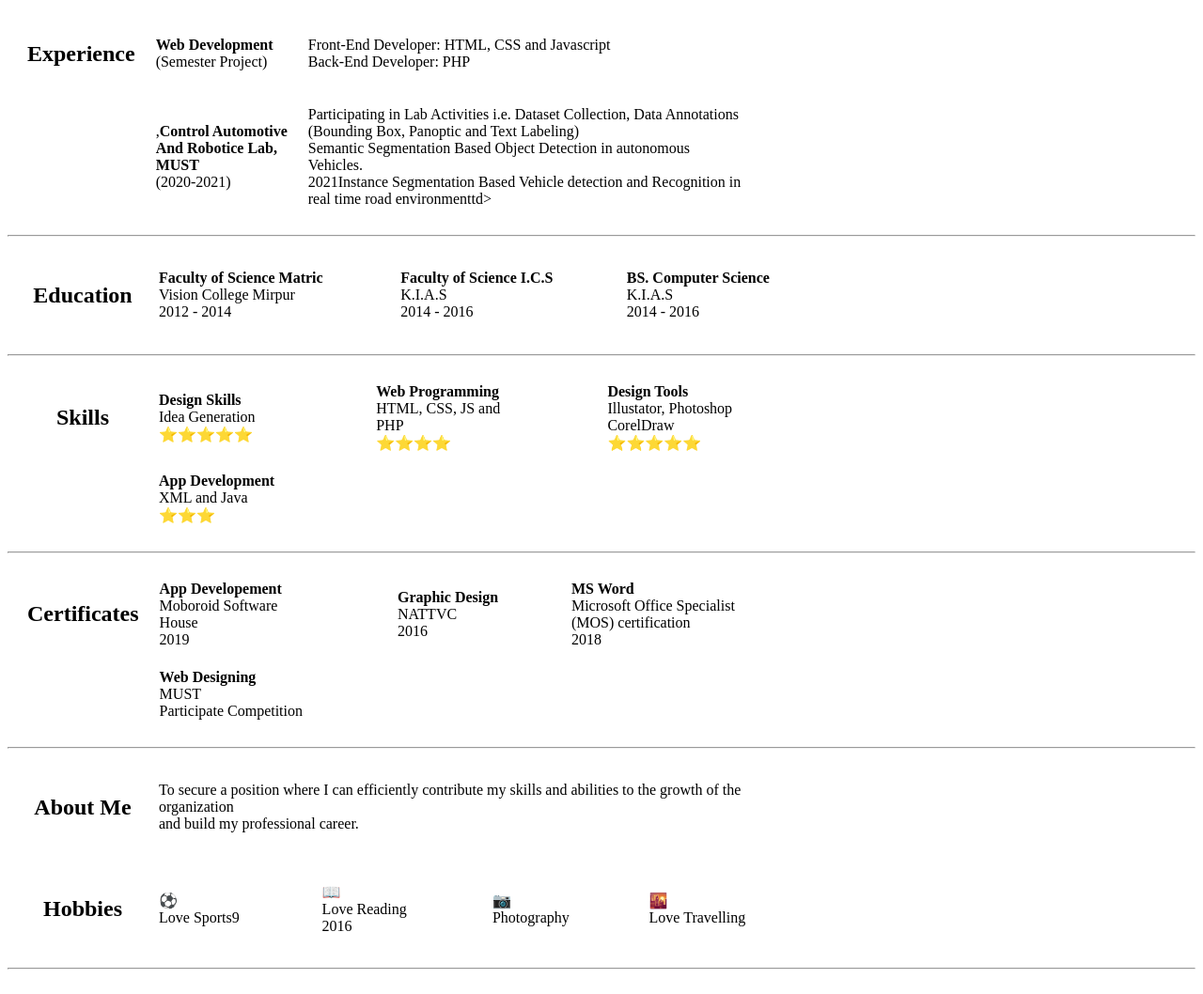
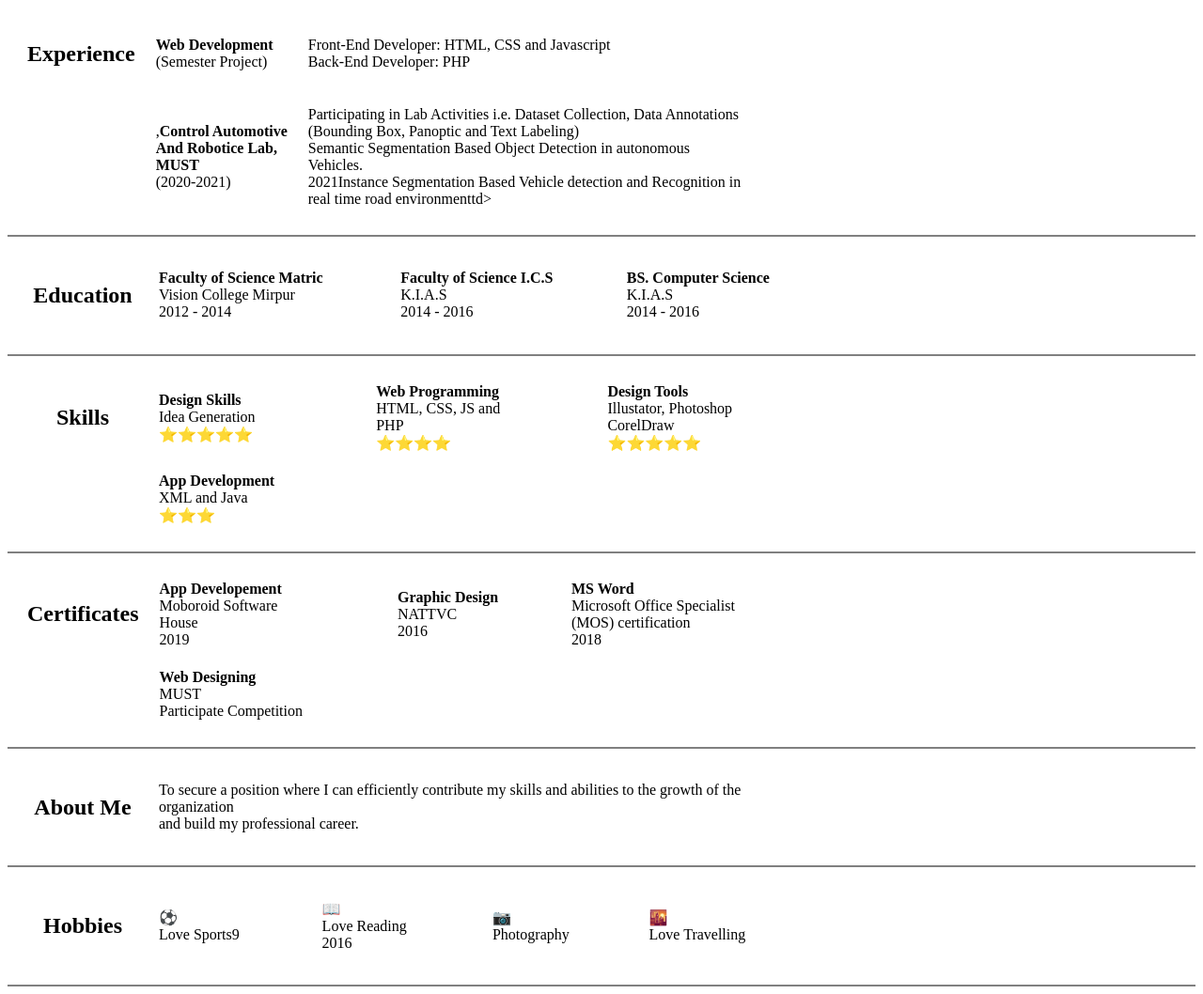
Before and after one commit to chhamzarashid/CV, a plain HTML site: page index.html in a window 1280 px wide. Shown: the part 259-1317 px from the top of the page at 94% size. Drawn offline with Linux system fonts and the light colour scheme.

Commit message:
Changes hr

```diff
--- a/index.html
+++ b/index.html
@@ -56,9 +56,8 @@
         </tr>
       </tbody>
     </table>
-
-  </div>
- <hr>
+    </div>
+<hr noshade>
   <div class="Education" >
     <table cellspacing="20"  width="70%" >
       <tbody>
@@ -71,10 +70,11 @@
           <td><strong>BS. Computer Science</strong> <br>K.I.A.S <br>2014 - 2016</td>
 
         </tr>
-  </div>
+
   </tbody>
   </table>
-<hr>
+  </div>
+<hr noshade>
 <div class="Skill" >
   <table cellspacing="20"  width="70%" >
     <tbody >
@@ -93,10 +93,11 @@
         </th>
         <td><strong>App Development</strong> <br>XML and Java <br> ⭐⭐⭐ </td>
       </tr>
-</div>
+
 </tbody>
 </table>
-<hr>
+</div>
+<hr noshade>
 <div class="Certificates" >
   <table cellspacing="20" width="70%" >
     <tbody >
@@ -116,10 +117,11 @@
         <td><strong>Web Designing</strong> <br>MUST <br> Participate Competition <br>
         </td>
       </tr>
-</div>
+
 </tbody>
 </table>
-<hr>
+</div>
+<hr noshade>
 <div class="About Me" >
   <table cellspacing="20"  width="70%" >
     <tbody >
@@ -128,8 +130,10 @@
           <h2>About Me</h2>
         </th>
         <td>To secure a position where I can efficiently contribute my skills and abilities to the growth of the organization <br> and build my professional career. </td>
-
+      </tbody>
+      </table>
 </div>
+<hr noshade>
 <div class="Hobbies" >
   <table cellspacing="20"  width="70%" >
     <tbody >
@@ -141,11 +145,10 @@
         <td>📖 <br>Love Reading <br>2016</td>
         <td>📷 <br>Photography</td>
         <td>🌇 <br>Love Travelling</td>
-
-</div>
 </tbody>
 </table>
-<hr>
+</div>
+<hr noshade>
 
 
 
```
